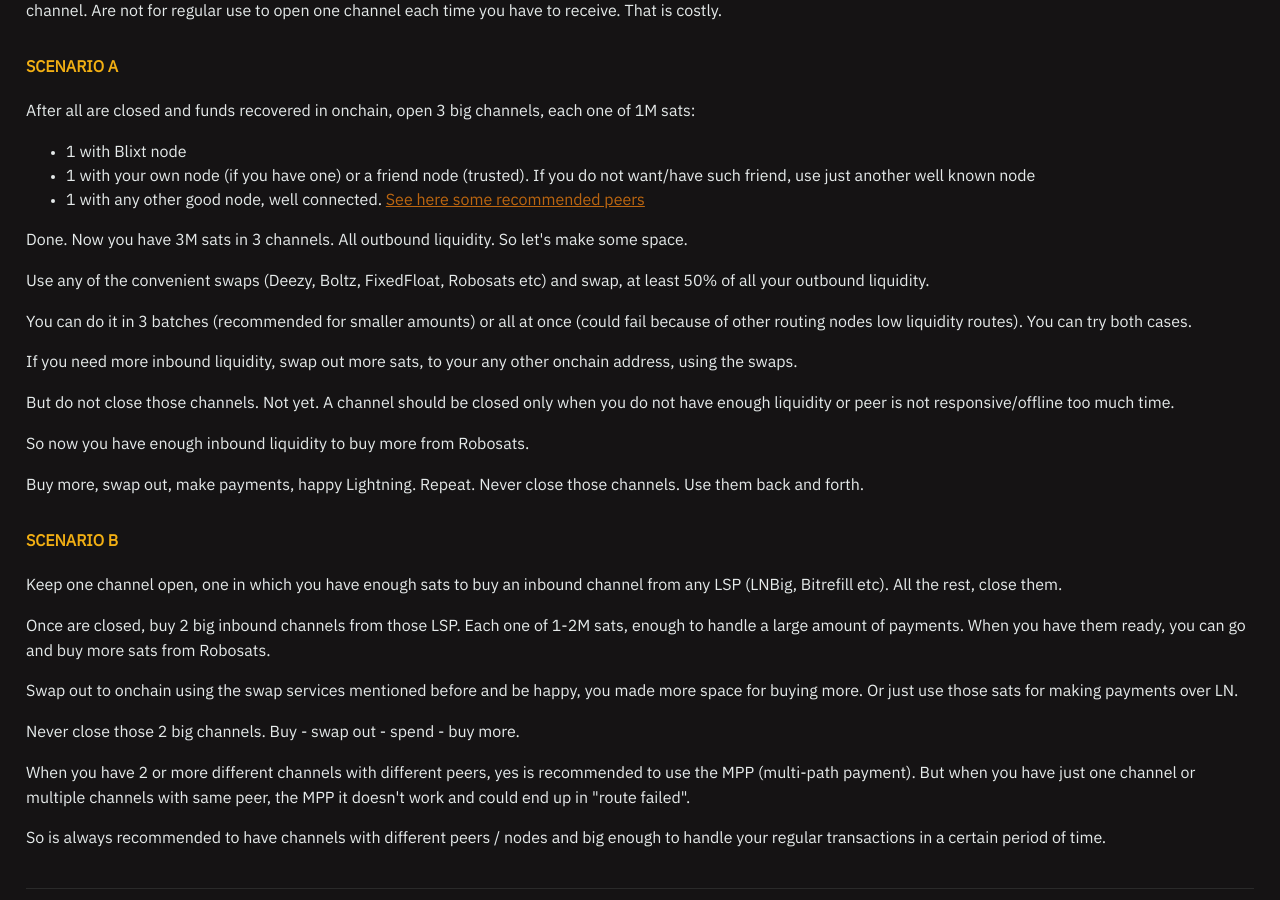
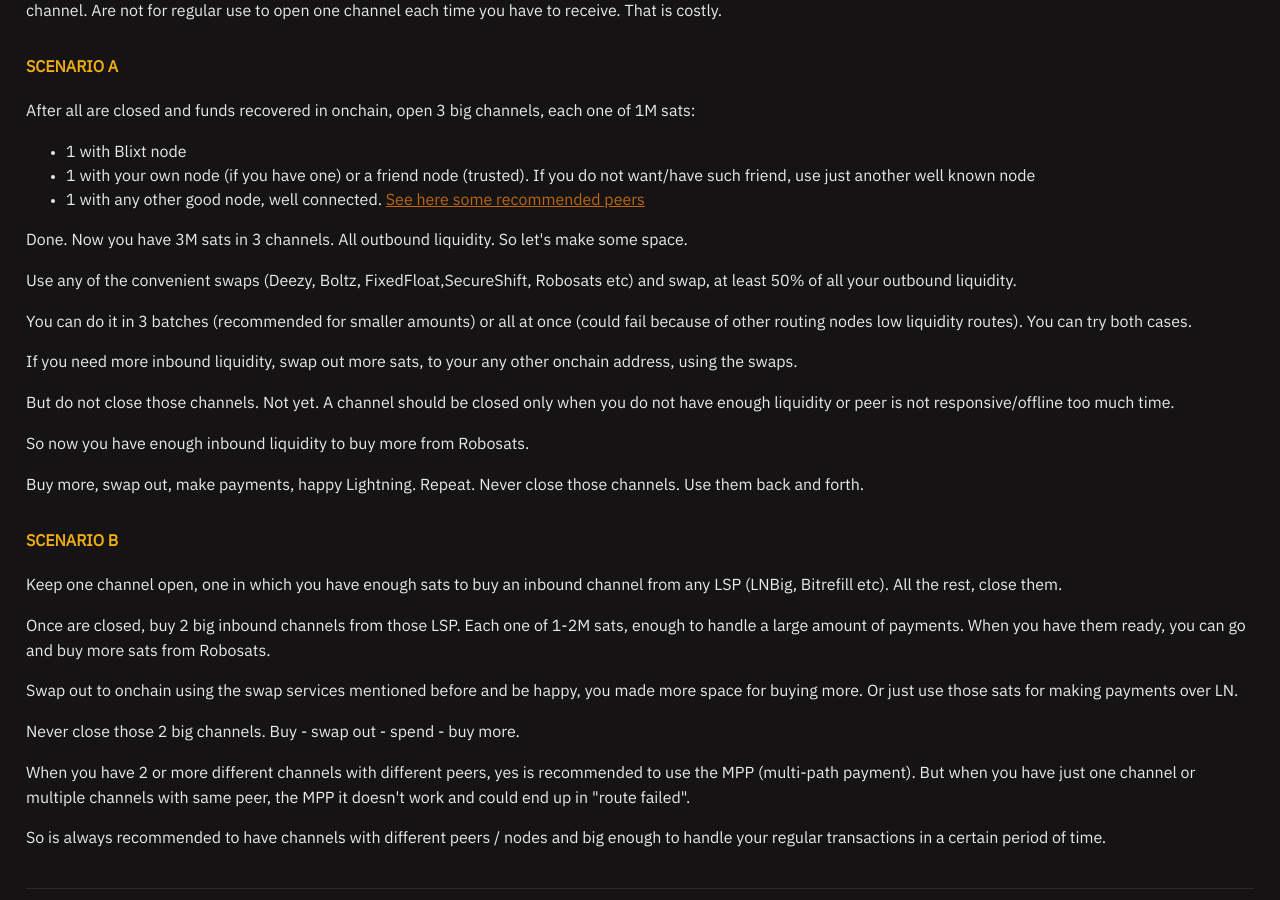
Before and after one commit to BlixtWallet/blixtwallet.github.io, a Jekyll site: the page built from guides.html, in a window 1280 px wide and 900 px high, scrolled down 13196 px. Built offline with Jekyll 4.4.1, drawn with Linux system fonts in a browser that asks for light colours.

Commit message:
Update guides.html
add of sureshift ln exchange

```diff
--- a/guides.html
+++ b/guides.html
@@ -221,6 +221,7 @@
       <a href="https://boltz.eldamar.icu/" target="_blank" rel="noopener noreferrer">Boltz Eldamar</a>,
       <a href="https://swap.diamondhands.technology/" target="_blank" rel="noopener noreferrer">DiamondHands</a>,
       <a href="https://fixedfloat.com" target="_blank" rel="noopener noreferrer">FixedFloat</a>,
+       <a href="https://secureshift.io" target="_blank" rel="noopener noreferrer">SecureShift</a>,
       <a href="https://deezy.io" target="_blank" rel="noopener noreferrer">Deezy.io</a>,
       <a href="https://submarineswaps.org/" target="_blank" rel="noopener noreferrer">Submarineswaps</a>,
       <a href="https://t.me/myloopoutbot" target="_blank" rel="noopener noreferrer">myLoop telegram bot</a>,
@@ -470,7 +471,7 @@
         <li>1 with any other good node, well connected. <a href="https://github.com/hsjoberg/blixt-wallet/issues/1033">See here some recommended peers</a></li>
       </ul>
     <p>Done. Now you have 3M sats in 3 channels. All outbound liquidity. So let's make some space.</p>
-    <p>Use any of the convenient swaps (Deezy, Boltz, FixedFloat, Robosats etc) and swap, at least 50% of all your outbound liquidity.</p>
+    <p>Use any of the convenient swaps (Deezy, Boltz, FixedFloat,SecureShift, Robosats etc) and swap, at least 50% of all your outbound liquidity.</p>
     <p>You can do it in 3 batches (recommended for smaller amounts) or all at once (could fail because of other routing nodes low liquidity routes). You can try both cases.</p>
     <p>If you need more inbound liquidity, swap out more sats, to your any other onchain address, using the swaps.</p>
     <p>But do not close those channels. Not yet.
```
